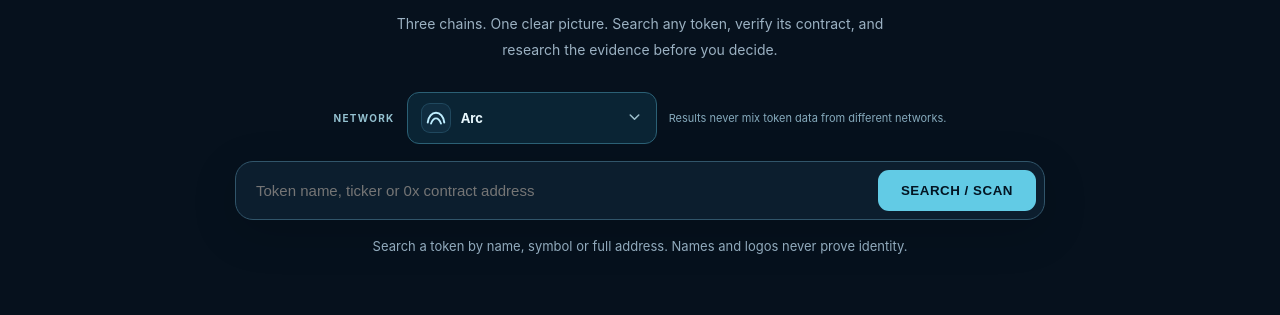
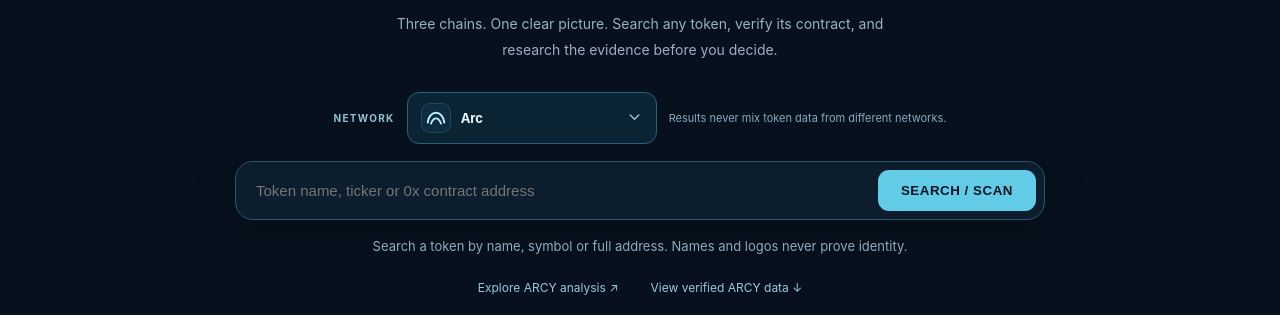
Before and after one commit to arcycoin-glitch/arcy-search, a website: page eth-lab/index.html in a window 1280 px wide. Shown: the part 485-800 px from the top of the page. Drawn offline with Linux system fonts and the light colour scheme; no server answers.

Commit message:
Surface unobtrusive ARCY report and on-chain data shortcuts beneath premium search

```diff
--- a/eth-lab/index.html
+++ b/eth-lab/index.html
@@ -289,6 +289,14 @@ footer{border-top:1px solid var(--stroke);padding-top:24px;line-height:1.9;margi
 .advanced-proof{margin-top:13px}
 .advanced-proof>summary{color:#8daeba;cursor:pointer;font-size:11px}
 .advanced-proof pre{font-size:10px;white-space:pre-wrap;overflow-wrap:anywhere}
+
+/* Quiet, unmistakable paths to evidence beneath the premium search box. */
+.home-entry-links{display:flex;justify-content:center;align-items:center;gap:clamp(15px,4vw,32px);
+ margin:14px 0 0;padding:0 12px;flex-wrap:wrap}
+.home-entry-links a{font-size:12px;color:#9bc8d9;text-underline-offset:4px;text-decoration:none}
+.home-entry-links a:hover,.home-entry-links a:focus-visible{color:#e2f8ff;text-decoration:underline}
+#arcyBurn{scroll-margin-top:24px}
+@media(max-width:420px){.home-entry-links{gap:16px}.home-entry-links a{font-size:11px}}
 </style>
 </head>
 <body>
@@ -327,6 +335,10 @@ footer{border-top:1px solid var(--stroke);padding-top:24px;line-height:1.9;margi
 </div>
 <div id="matches" class="results" hidden aria-live="polite"></div>
 <p id="state" role="status" aria-live="polite">Select a network, then search a token name, symbol, or contract. Name matches are not issuer verification.</p>
+<nav class="home-entry-links" aria-label="Quick research navigation">
+ <a href="/token/arc/0x73e5f588d27d6b5ec89c89c82692d1e7fecbd38b">Explore ARCY analysis ↗</a>
+ <a href="#arcyBurn">View verified ARCY data ↓</a>
+</nav>
 <section class="home-section burn-home" id="arcyBurn" aria-labelledby="burnHeading">
  <div class="section-kicker">ARCY · TRANSPARENT TOKEN DATA</div>
  <div class="home-heading"><h2 id="burnHeading">Buyback & Burn</h2>
```
